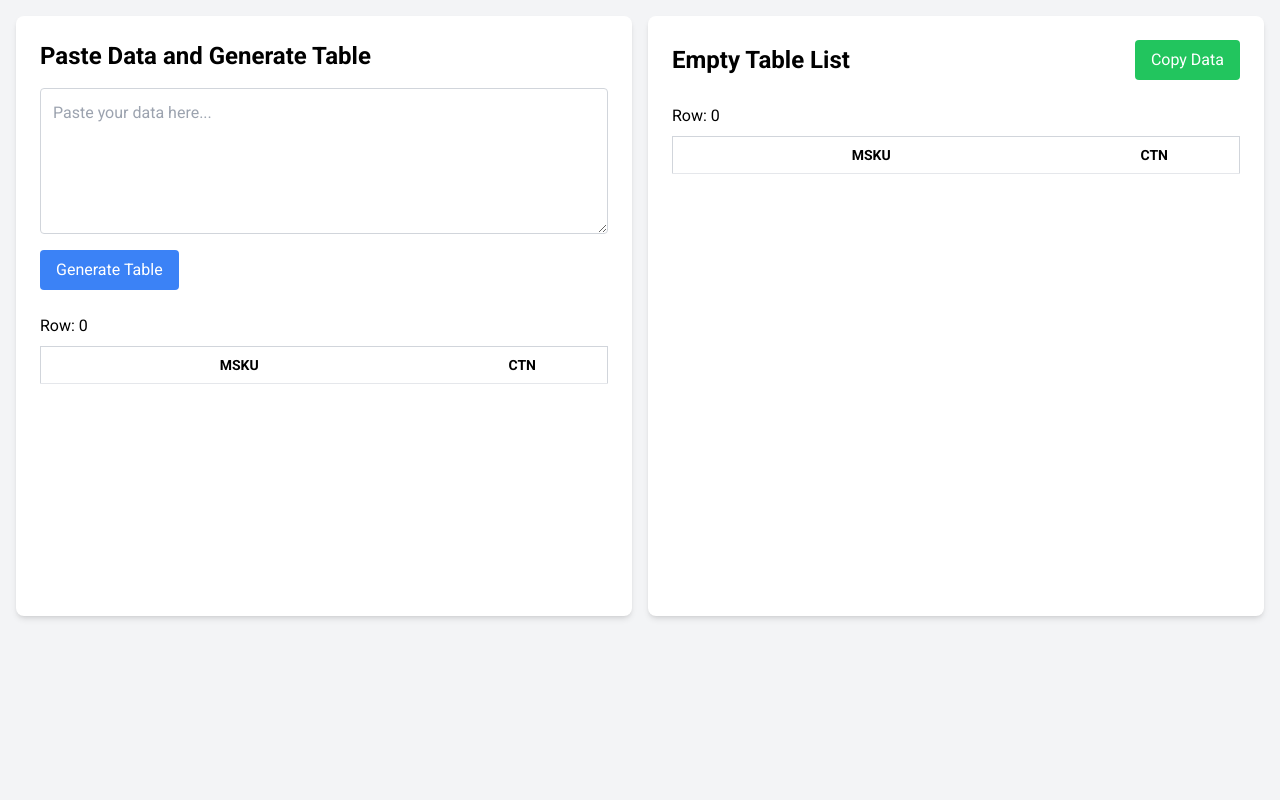
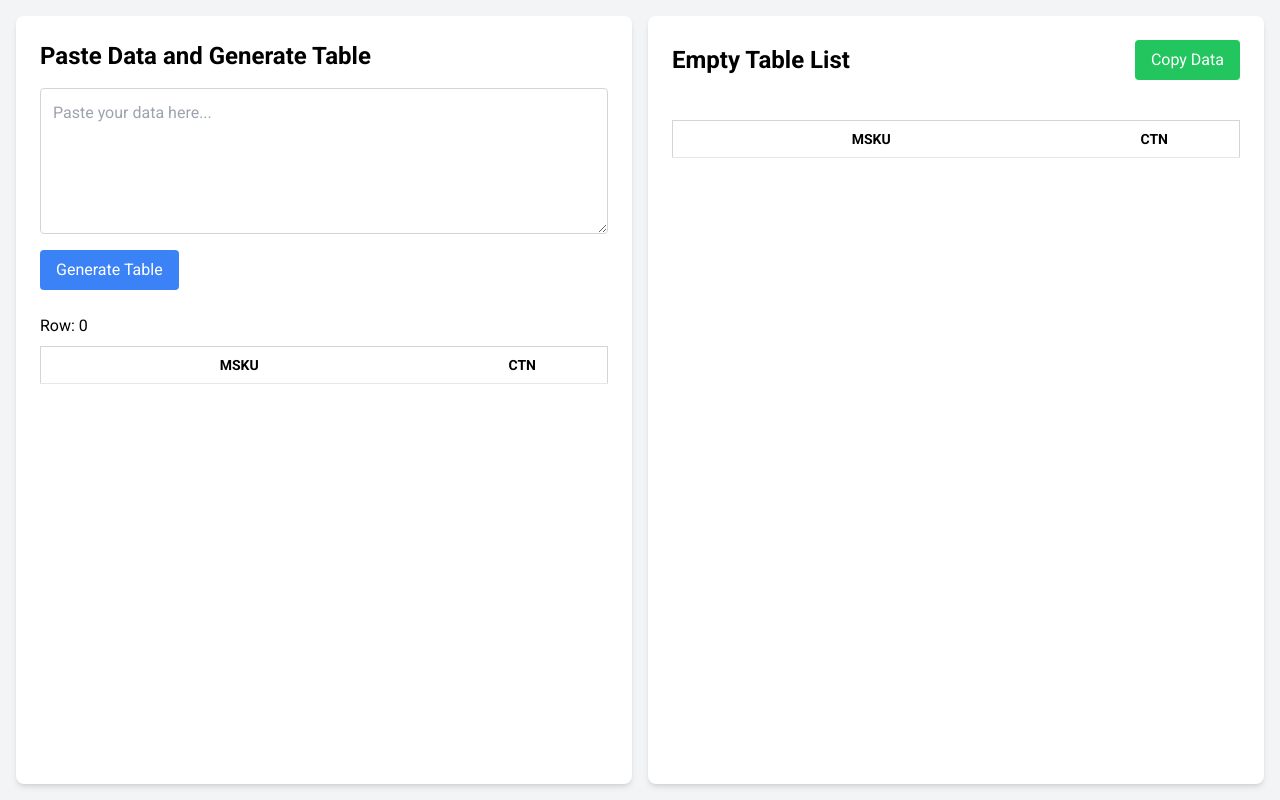
Before and after one commit to kolincary/kolicary, a plain HTML site: page pilihbarang.html in a window 1280 px wide. Drawn offline with nearby package versions, Linux system fonts and the light colour scheme.

Commit message:
Update pilihbarang.html

```diff
--- a/pilihbarang.html
+++ b/pilihbarang.html
@@ -26,13 +26,13 @@
 <body class="bg-gray-100 min-h-screen flex flex-col items-center justify-center p-4">
     <div class="w-full h-full flex space-x-4">
         <!-- Left Window -->
-        <div class="w-1/2 h-full p-6 bg-white rounded-lg shadow-md scrollable">
+        <div class="w-1/2 h-full p-6 bg-white rounded-lg shadow-md flex flex-col">
             <h1 class="text-2xl font-bold mb-4">Paste Data and Generate Table</h1>
-            <textarea id="dataInputLeft" class="w-full p-3 border border-gray-300 rounded mb-4" rows="5" placeholder="Paste your data here..."></textarea>
-            <div class="flex space-x-4">
+            <textarea id="dataInputLeft" class="w-full p-3 border border-gray-300 rounded mb-4 flex-grow-0" rows="5" placeholder="Paste your data here..."></textarea>
+            <div class="flex space-x-4 flex-grow-0">
                 <button id="generateTableLeft" class="bg-blue-500 text-white px-4 py-2 rounded hover:bg-blue-600">Generate Table</button>
             </div>
-            <div id="tableContainerLeft" class="mt-6 overflow-x-auto">
+            <div id="tableContainerLeft" class="mt-6 overflow-x-auto flex-grow">
                 <p id="rowCountLeft" class="mb-2">Row: 0</p>
                 <table class="min-w-full bg-white border border-gray-300 text-sm">
                     <thead>
@@ -49,13 +49,12 @@
         </div>
 
         <!-- Right Window -->
-        <div class="w-1/2 h-full p-6 bg-white rounded-lg shadow-md scrollable">
-            <div class="flex justify-between items-center mb-4">
+        <div class="w-1/2 h-full p-6 bg-white rounded-lg shadow-md flex flex-col">
+            <div class="flex justify-between items-center mb-4 flex-grow-0">
                 <h1 class="text-2xl font-bold">Empty Table List</h1>
                 <button id="copyData" class="bg-green-500 text-white px-4 py-2 rounded hover:bg-green-600">Copy Data</button>
             </div>
-            <div id="emptyTableContainer" class="mt-6 overflow-x-auto">
-                <p id="rowCountRight" class="mb-2">Row: 0</p>
+            <div id="emptyTableContainer" class="mt-6 overflow-x-auto flex-grow">
                 <table class="min-w-full bg-white border border-gray-300 text-sm">
                     <thead>
                         <tr>
```
